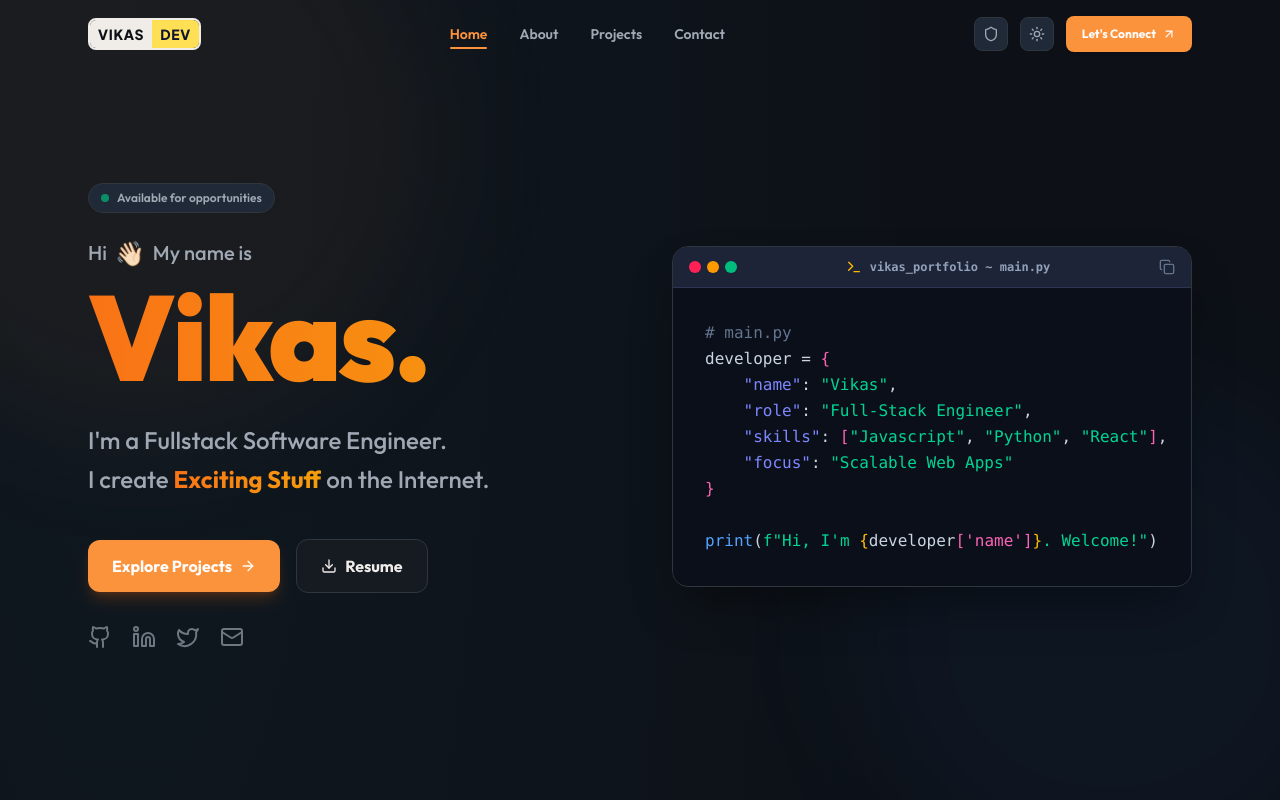
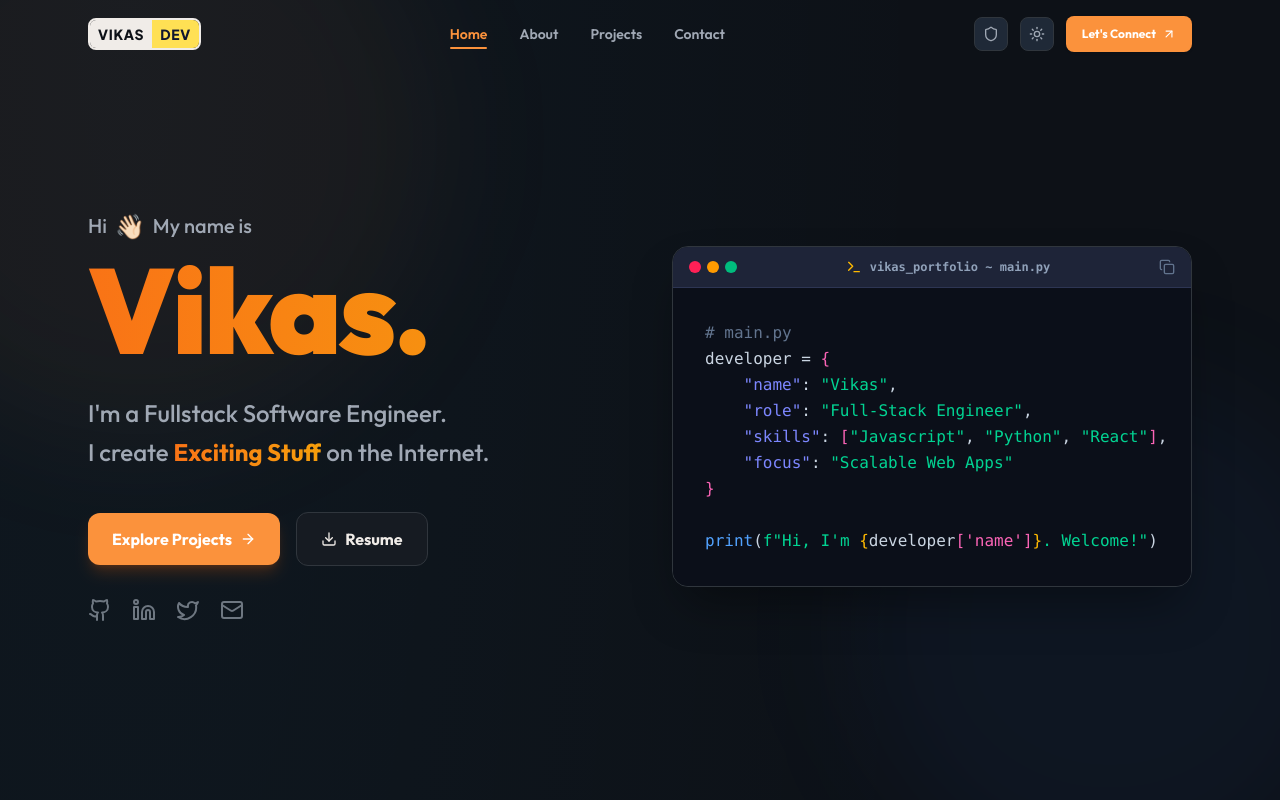
Before and after one commit to Vikaskkumar/Portfolio, a React (Vite) app: page / in a window 1280 px wide. Shown: the top 800 px of the page. Built offline with nearby package versions, Linux system fonts and the light colour scheme.

Commit message:
removed-badge.

```diff
--- a/src/components/Hero.jsx
+++ b/src/components/Hero.jsx
@@ -35,11 +35,6 @@ print(f"Hi, I'm {developer['name']}. Welcome!")`;
         {/* Left: Info */}
         <div className="flex flex-col justify-center text-left">
 
-          {/* Badge */}
-          <div className="inline-flex items-center gap-2 bg-[var(--c-surface-2)] border border-[var(--c-border)] px-3 py-1.5 rounded-full text-xs font-semibold text-[var(--c-text-2)] mb-6 w-fit">
-            <span className="w-2 h-2 rounded-full bg-emerald-500 animate-pulse" />
-            Available for opportunities
-          </div>
 
           {/* Greeting */}
           <p className="text-lg sm:text-xl font-medium text-[var(--c-text-2)] mb-2 flex items-center gap-2">
```
